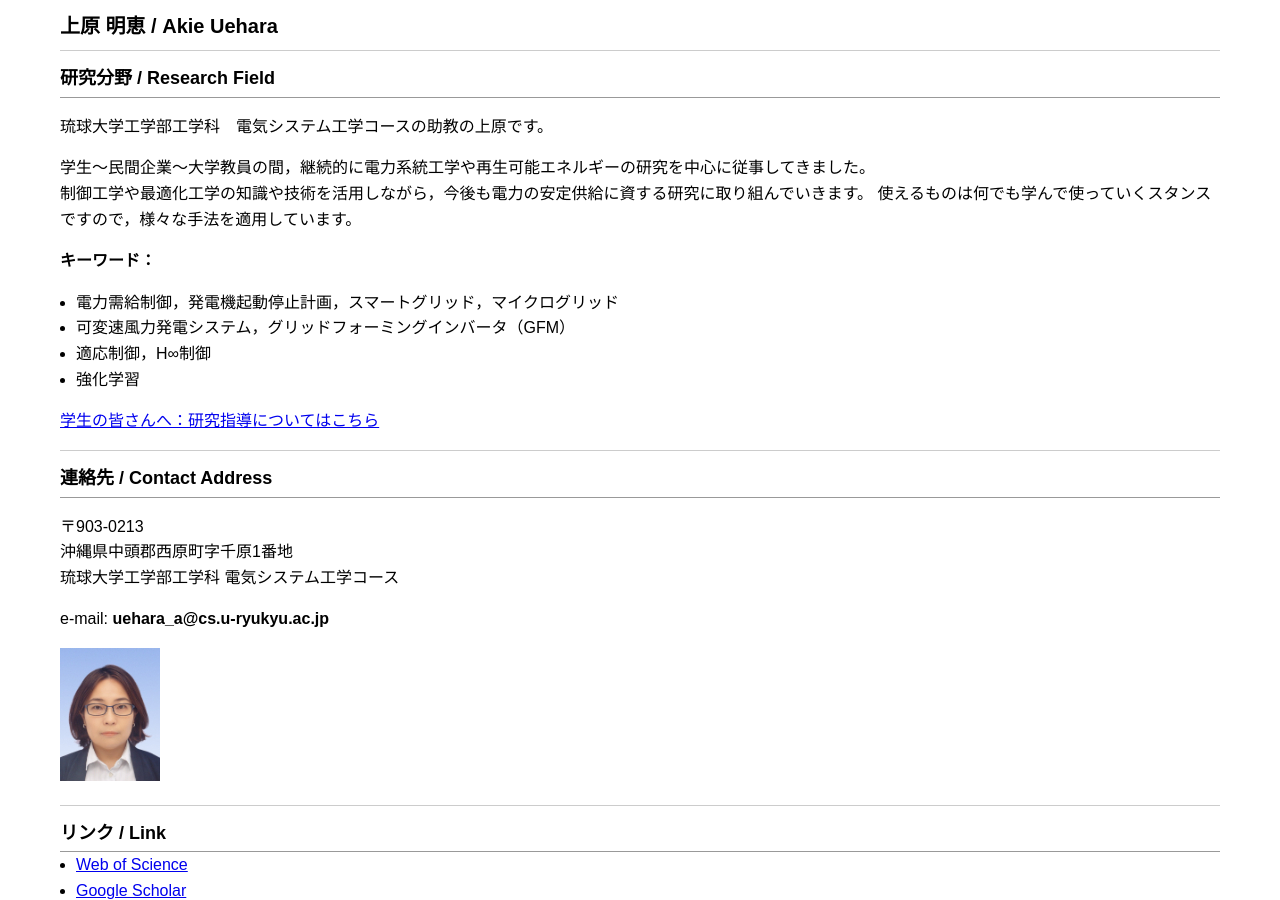
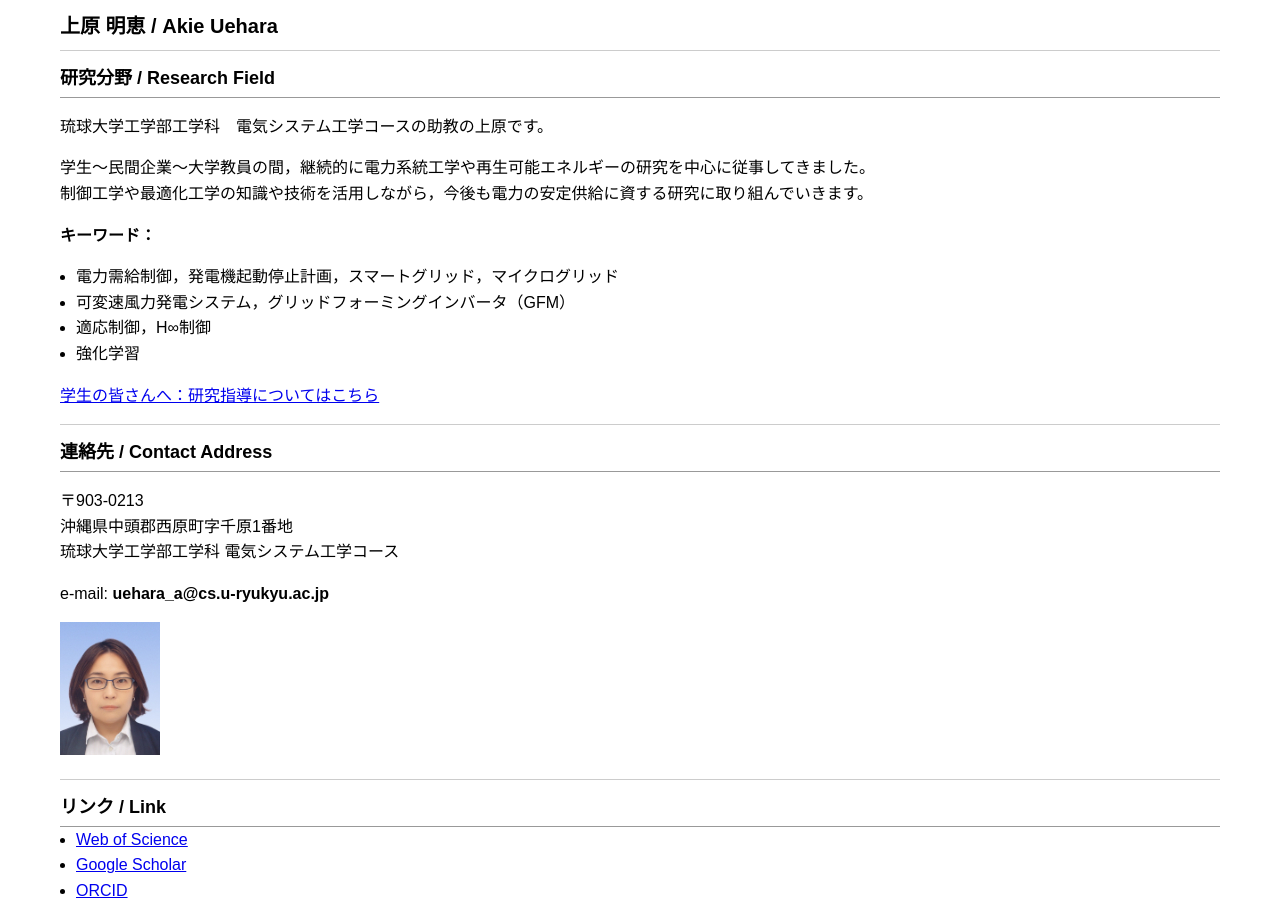
Before and after one commit to akieuehara/AkieUehara.github.io, a Jekyll site: the page built from index.md, in a window 1280 px wide and 900 px high. Built offline with Jekyll 4.4.1, drawn with Linux system fonts in a browser that asks for light colours; comment, search, counter and statistics services are not loaded.

Commit message:
Update index.md

```diff
--- a/index.md
+++ b/index.md
@@ -12,7 +12,6 @@
 
 学生～民間企業～大学教員の間，継続的に電力系統工学や再生可能エネルギーの研究を中心に従事してきました。
 制御工学や最適化工学の知識や技術を活用しながら，今後も電力の安定供給に資する研究に取り組んでいきます。
-使えるものは何でも学んで使っていくスタンスですので，様々な手法を適用しています。
 
 **キーワード：**
 - 電力需給制御，発電機起動停止計画，スマートグリッド，マイクログリッド
```
